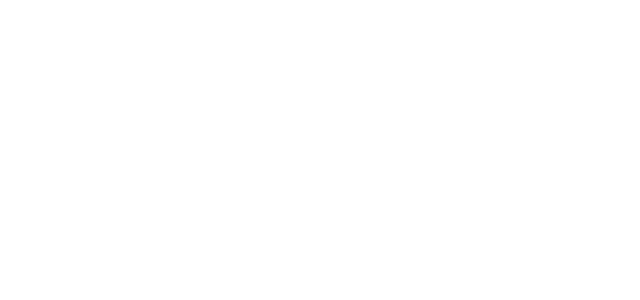
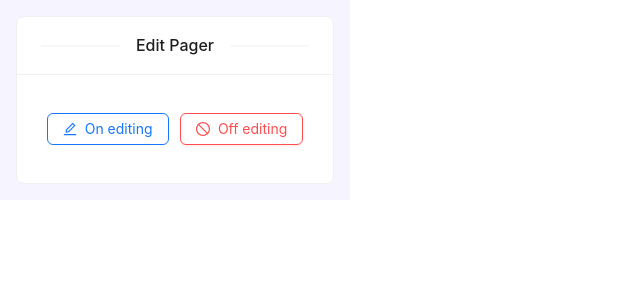
Before and after one commit to Harshil-Kaneria/Chrome-Extenison-Edit-Pager, a React (Create React App) app: page / in a window 1280 px wide. Shown: the top 300 px of the page, without its empty margins (0-640 px from the left). Built offline with nearby package versions, Linux system fonts and the light colour scheme; the HTML template or start-up script is replaced by a standard one.

Commit message:
design and basic setup changes

```diff
--- /dev/null
+++ b/content.js
@@ -0,0 +1,2 @@
+document.body.style.backgroundColor = 'lightblue';
+console.log('Injected JS code is running!');
--- a/src/App.css
+++ b/src/App.css
@@ -7,4 +7,14 @@
     max-width: 350px;
     min-width: 350px;
     width: 350px;
+    min-height: 200px;
+    max-height: 200px;
+    height: 200px;
 }
+
+.center_button{
+    display: flex;
+    align-items: center;
+    justify-content: space-around;
+    margin-top: 15px;
+}
--- a/src/App.jsx
+++ b/src/App.jsx
@@ -1,14 +1,53 @@
 import React, { useState, useEffect, useRef } from "react";
 import "./App.css";
 import "bootstrap/dist/css/bootstrap.min.css";
+import { Card,Button,Divider } from 'antd';
+import { StopOutlined,EditOutlined } from '@ant-design/icons';
 
 const App = () => {
+  const [mainLoadings, setMainLoadings] = useState(true);
+  const [startEditingLoading, setStartEditingLoading] = useState(false);
+  const [endEditingLoading, setEndEditingLoading] = useState(false);
+  setTimeout(() => {
+    setMainLoadings(false)
+  }, 1500);
   return (
     <>
       <div
         className="main_body p-3"
-        style={{ backgroundColor: '#FFFFFF' }}
+        style={{ backgroundColor: '#f5f4ff' }}
       >
+        <Card loading={mainLoadings} title={<Divider>Edit Pager</Divider>
+        } style={{ width: '100%', height:'100%' }}><div className="center_button">
+            <Button
+              ghost
+              type="primary"
+              icon={<EditOutlined />}
+              loading={startEditingLoading}
+              onClick={() => {
+                setStartEditingLoading(true)
+                setTimeout(() => {
+                  setStartEditingLoading(false)
+                }, 1000);
+              }}
+            >
+              On editing
+            </Button>
+            <Button
+              danger
+              icon={<StopOutlined />}
+              loading={endEditingLoading}
+              onClick={() => {
+                setEndEditingLoading(true)
+                setTimeout(() => {
+                  setEndEditingLoading(false)
+                }, 1000);
+              }}
+            >
+              Off editing
+            </Button>
+          </div>
+        </Card>
       </div>
     </>
   );
--- a/webpack.config.js
+++ b/webpack.config.js
@@ -34,7 +34,9 @@
         new CopyPlugin({
             patterns: [
                 { from: "manifest.json", to: "../manifest.json" },
-                { from: "icon.png", to: "../icon.png" }
+                { from: "icon.png", to: "../icon.png" },
+                { from: "background.js", to: "../background.js" },
+                { from: "content.js", to: "../content.js" }
             ],
         }),
         ...getHtmlPlugins(["index"]),
@@ -52,7 +54,7 @@
     return chunks.map(
         (chunk) =>
             new HTMLPlugin({
-                title: "Time Calculator V2",
+                title: "Edit Pager",
                 filename: `${chunk}.html`,
                 chunks: [chunk],
             })
```
Also changed, not shown: background.js (added, +7 -0 lines), manifest.json.
